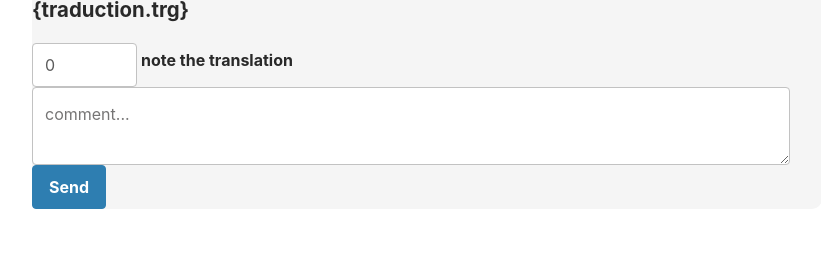
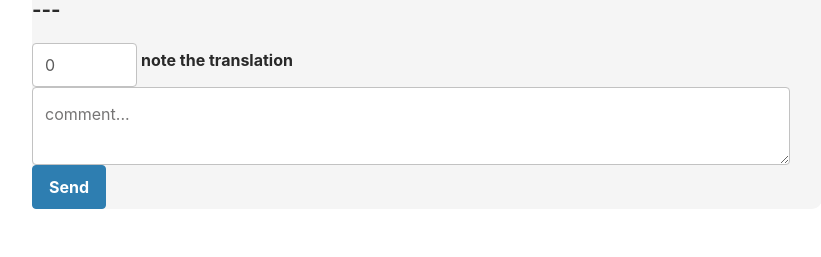
Before and after one commit to lsekkai/test3, a Flask app: template app/templates/score.html in a window 1280 px wide. Shown: the part 801-1058 px from the top of the page, without its empty margins (333-1154 px from the left). Run offline with Flask 2, Linux system fonts and the light colour scheme; the template is opened without the code that fills it: values that come from a table or form of the project are taken from there, others are empty; data comes from the database, SQL or seed files in the repository; some libraries are stand-ins or nearby versions.

Commit message:
Use query to search for not scored translations

```diff
--- a/app/templates/score.html
+++ b/app/templates/score.html
@@ -45,8 +45,8 @@
 				    <div class="media">
 					    <div class="media-body">
                             {% for traduction in traductions %}
-							<h3 class="title mb-1">{traduction.src}</h3>
-							<h3 class="title mb-1">{traduction.trg}</h3>
+							<h3 class="title mb-1">{{traduction.src}}</h3>
+							<h3 class="title mb-1">{{traduction.trg}}</h3>
 							<form id="comment-form" class="signup-form form-inline pt-3">
                                 <div class="form-group">
                                     <input type="number" form="comment-form" value="0" min="0" max="10" class=" form-control mr-md-1 semail "></br>
--- a/run.py
+++ b/run.py
@@ -48,7 +48,9 @@ def traduction():
 
 @app.route('/score')
 def score():
-    return render_template('score.html', traductions=[])
+    not_scored = Translation.query.filter(Translation.translated == True and
+                                          Translation.verified == False).all()
+    return render_template('score.html', traductions=not_scored)
 
 
 if __name__ == '__main__':
```
